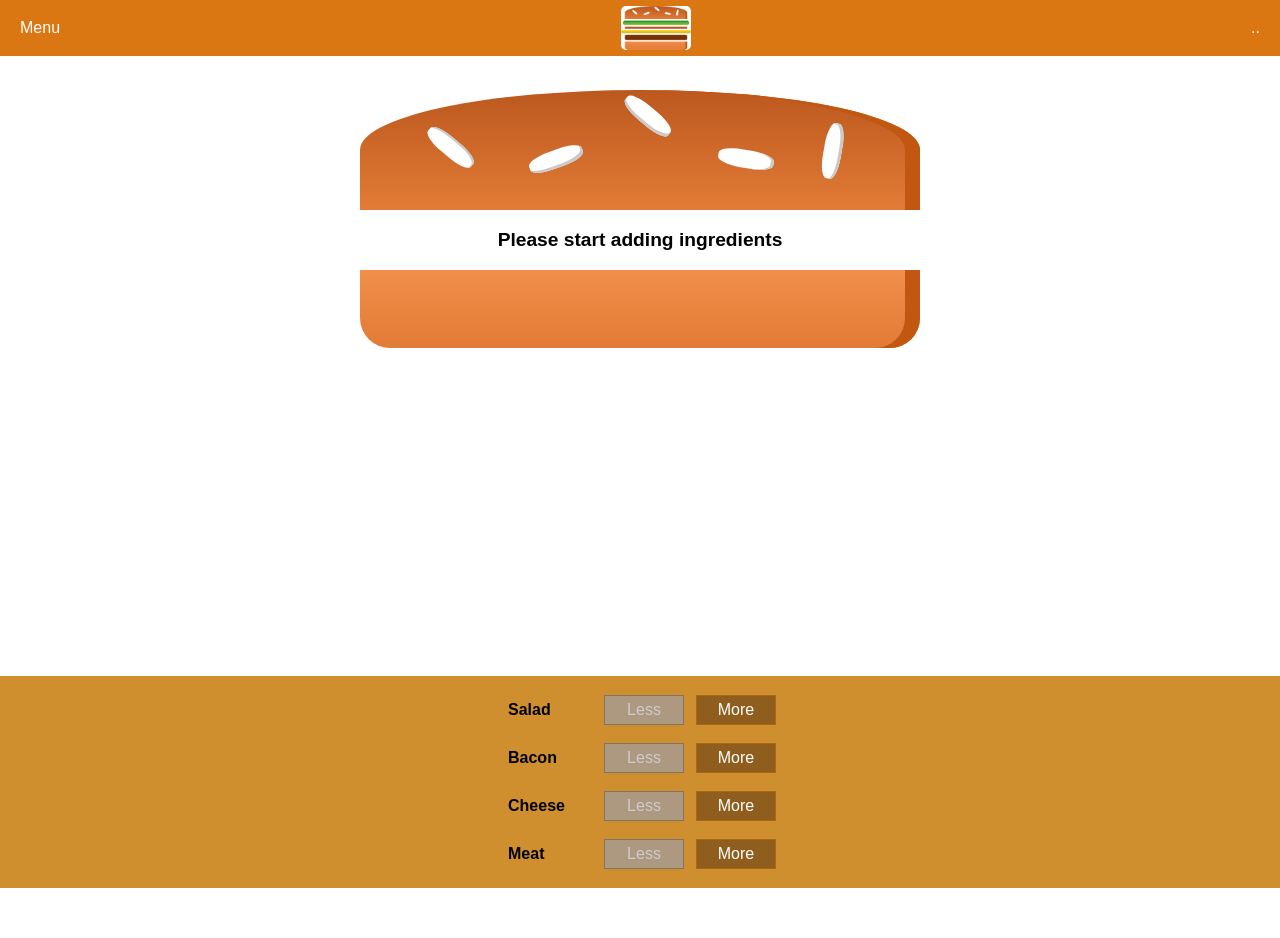
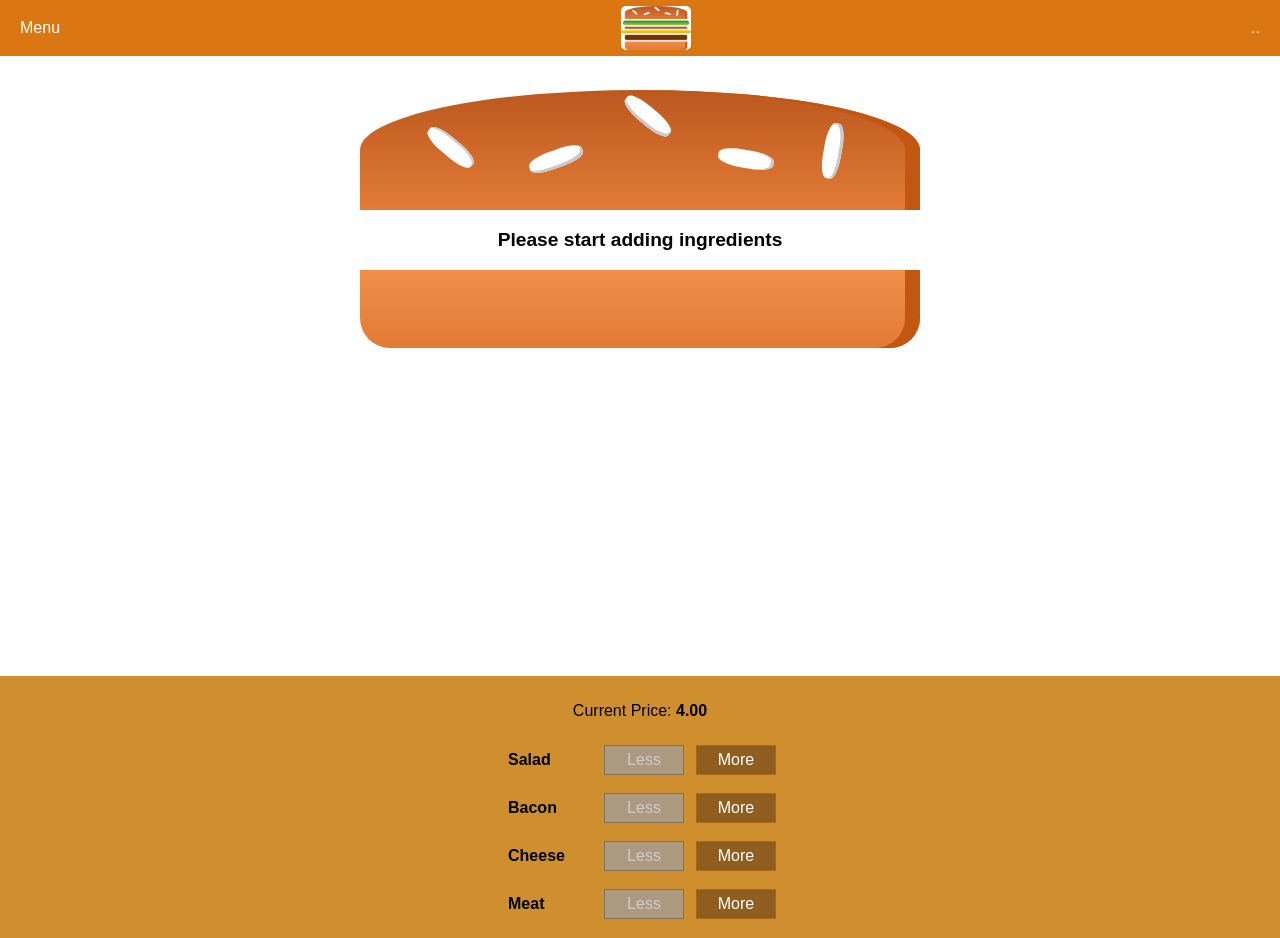
Before and after one commit to sujithsavithryma/burger-builder-react-class-based, a React (Create React App) app: page / in a window 1280 px wide. Before the commit the page ends 888 px from the top, so only its background shows below. Built offline with nearby package versions, Linux system fonts and the light colour scheme; a web font is replaced by a local one.

Commit message:
Build Controls added

```diff
--- a/src/components/Burger/BuildControls/BuildControls.js
+++ b/src/components/Burger/BuildControls/BuildControls.js
@@ -12,6 +12,7 @@
 const buildControl = (props) => {
     return (
         <div className={classes.BuildControls}>
+            <p> Current Price: <strong> {props.totalPrice.toFixed(2)} </strong></p>
             {controls.map(ctrl => (
                 <BuildControl
                     key={ctrl.label}
--- a/src/containers/BurgerBuilder/BurgerBuilder.js
+++ b/src/containers/BurgerBuilder/BurgerBuilder.js
@@ -66,6 +66,7 @@
                 <Burger ingredients={this.state.ingredients} />
                 <BuildControls
                     disableInfo={disableInfo}
+                    totalPrice={this.state.totalPrice}
                     ingredientAdded={this.addIngredientHandler}
                     ingredientRemoved={this.removeIngredientHandler} />
             </Auxillary>
```
